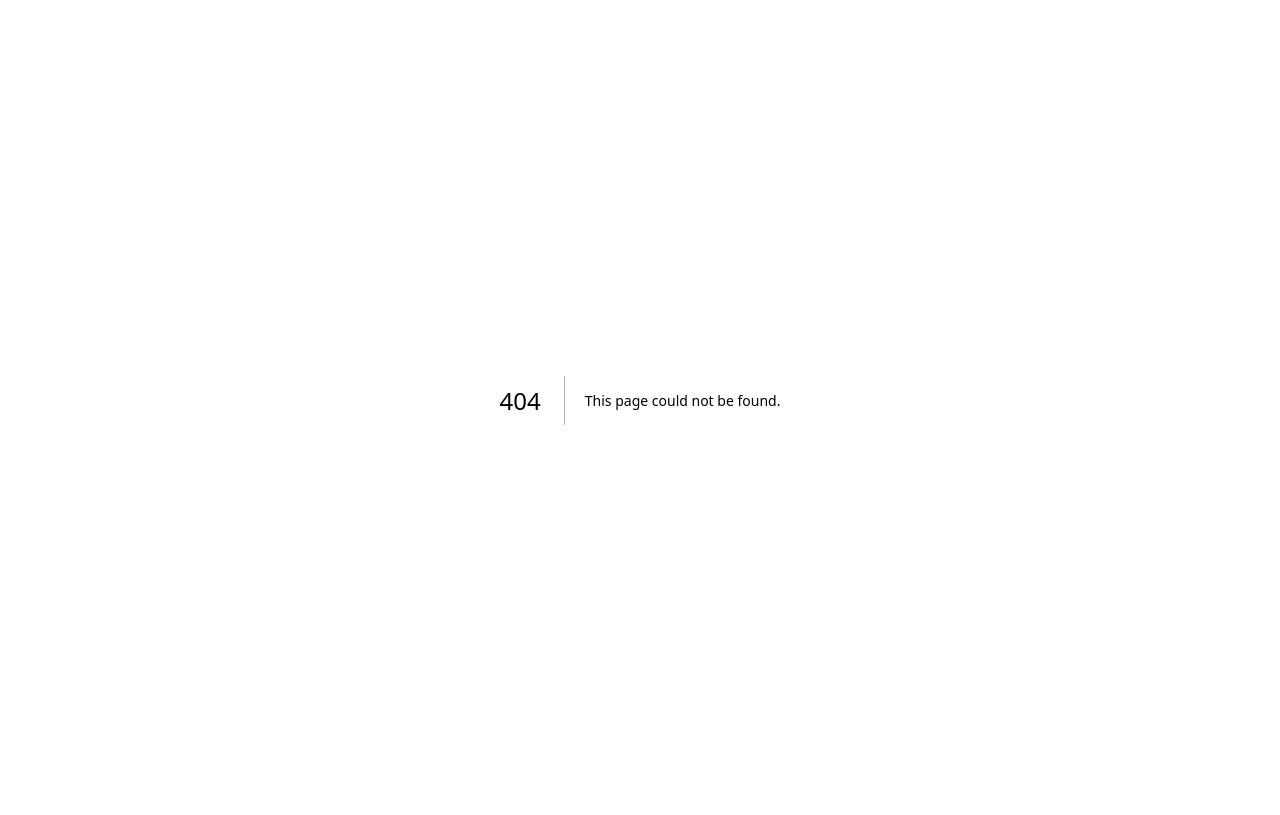
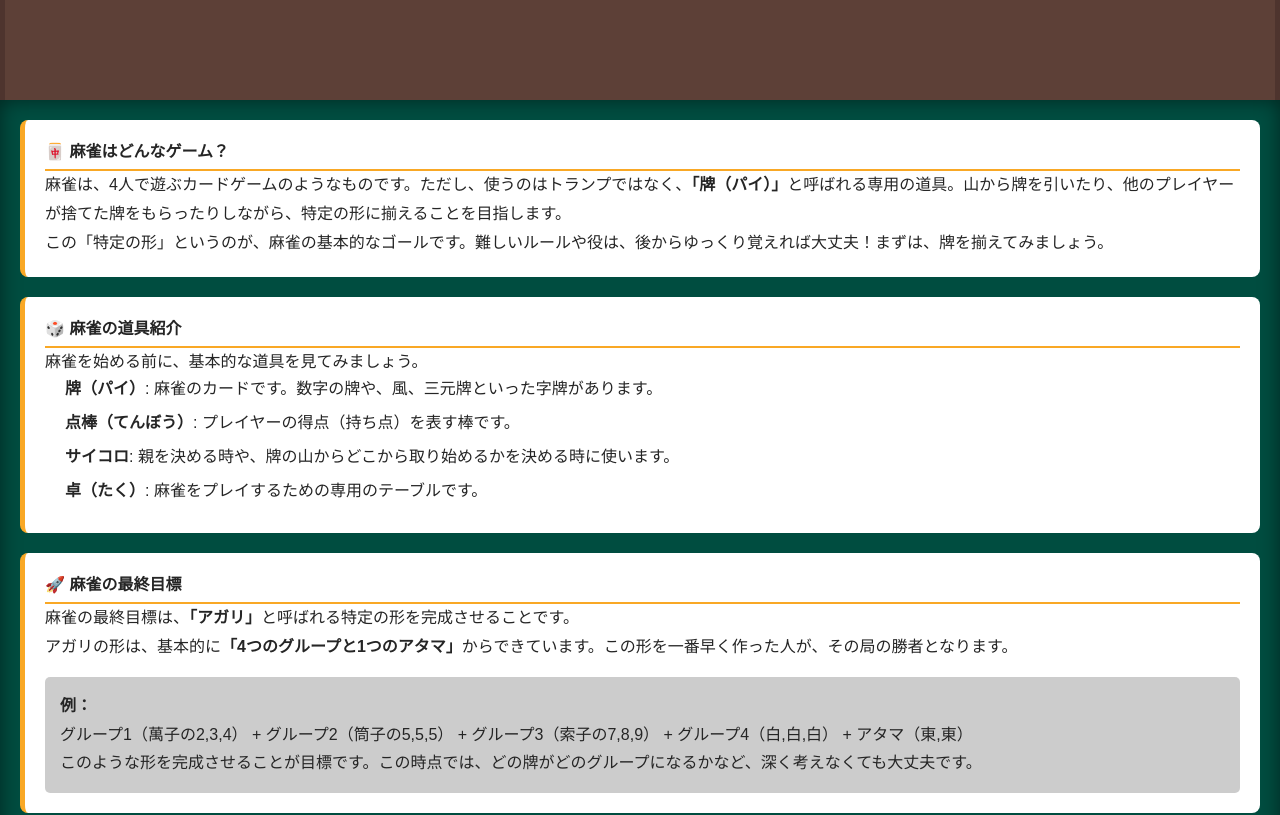
Before and after one commit to Airbag1997/majan_app, a Next.js app: page /articles/0001 in a window 1280 px wide. Before the commit this address had no page. Shown: the top 815 px of the page. Built offline with nearby package versions, Linux system fonts and the light colour scheme.

Commit message:
記事１（未完成）

```diff
--- /dev/null
+++ b/src/app/articles/0001/page.css
@@ -0,0 +1,105 @@
+/* 全体のスタイル */
+body {
+    font-family: 'Hiragino Kaku Gothic ProN', 'Meiryo', sans-serif;
+    margin: 0;
+    color: #252525;
+    background-color: #ffffff;
+}
+
+/* アプリ全体のコンテナ */
+.app-container {
+    display: flex;
+    flex-direction: column;
+    min-height: 100vh;
+}
+
+/* ヘッダー */
+header {
+    background-color: #5d4037; /* 茶色 */
+    padding: 20px;
+    text-align: center;
+    border-bottom: 5px solid #4e342e;
+}
+
+header h1 {
+    margin: 0;
+    font-size: 2em;
+    color: #fff;
+    text-shadow: 2px 2px 4px rgba(0, 0, 0, 0.5);
+}
+
+/* メインレイアウト */
+.main-layout {
+    display: flex;
+    flex-grow: 1;
+}
+
+/* サイドバー */
+.left-sidebar, .right-sidebar {
+    flex: 0 0 100px;
+    background-color: #5d4037; /* 茶色 */
+    border-right: 5px solid #4e342e;
+    border-left: 5px solid #4e342e;
+}
+
+/* メインコンテンツ */
+.main-content {
+    flex-grow: 1;
+    background-color: #004d40; /* 深緑 */
+    padding: 20px;
+    box-shadow: inset 0 0 20px rgba(0, 0, 0, 0.5);
+}
+
+.main-content section {
+    background-color: rgb(255, 255, 255);
+    padding: 20px;
+    margin-bottom: 20px;
+    border-radius: 8px;
+    border-left: 5px solid #f9a825; /* アクセントカラー */
+}
+
+.main-content h2 {
+    color: #000000(40, 100%, 49%); /* アクセントカラー */
+    border-bottom: 2px solid #f9a825;
+    padding-bottom: 5px;
+    margin-top: 0;
+    font-weight:bold;
+}
+
+.main-content p {
+    line-height: 1.8;
+}
+
+ul {
+    padding-left: 20px;
+}
+
+li {
+    margin-bottom: 10px;
+}
+
+.example {
+    background-color: rgba(0, 0, 0, 0.2);
+    padding: 15px;
+    border-radius: 5px;
+    margin-top: 15px;
+}
+
+/* フッター */
+footer {
+    background-color: #5d4037; /* 茶色 */
+    color: #fff;
+    text-align: center;
+    padding: 20px;
+    border-top: 5px solid #4e342e;
+}
+
+/* レスポンシブ対応 */
+@media (max-width: 768px) {
+    .main-layout {
+        flex-direction: column;
+    }
+    .left-sidebar, .right-sidebar {
+        display: none;
+    }
+}
--- /dev/null
+++ b/src/app/articles/0001/page.tsx
@@ -0,0 +1,45 @@
+import React from 'react';
+import './page.css'; // CSSファイルをインポート
+
+import Section from './section';
+
+const App: React.FC = () => {
+  return (
+    <div className="app-container">
+
+      <div className="flex flex-col min-h-100">
+        <aside className="left-sidebar"></aside>
+        <main className="main-content">
+          <Section title="🀄️ 麻雀はどんなゲーム？">
+            <p>麻雀は、4人で遊ぶカードゲームのようなものです。ただし、使うのはトランプではなく、<strong>「牌（パイ）」</strong>と呼ばれる専用の道具。山から牌を引いたり、他のプレイヤーが捨てた牌をもらったりしながら、特定の形に揃えることを目指します。</p>
+            <p>この「特定の形」というのが、麻雀の基本的なゴールです。難しいルールや役は、後からゆっくり覚えれば大丈夫！まずは、牌を揃えてみましょう。</p>
+          </Section>
+
+          <Section title="🎲 麻雀の道具紹介">
+            <p>麻雀を始める前に、基本的な道具を見てみましょう。</p>
+            <ul>
+              <li><strong>牌（パイ）</strong>: 麻雀のカードです。数字の牌や、風、三元牌といった字牌があります。</li>
+              <li><strong>点棒（てんぼう）</strong>: プレイヤーの得点（持ち点）を表す棒です。</li>
+              <li><strong>サイコロ</strong>: 親を決める時や、牌の山からどこから取り始めるかを決める時に使います。</li>
+              <li><strong>卓（たく）</strong>: 麻雀をプレイするための専用のテーブルです。</li>
+            </ul>
+          </Section>
+
+          <Section title="🚀 麻雀の最終目標">
+            <p>麻雀の最終目標は、<strong>「アガリ」</strong>と呼ばれる特定の形を完成させることです。</p>
+            <p>アガリの形は、基本的に<strong>「4つのグループと1つのアタマ」</strong>からできています。この形を一番早く作った人が、その局の勝者となります。</p>
+            <div className="example">
+              <p><strong>例：</strong></p>
+              <p>グループ1（萬子の2,3,4） + グループ2（筒子の5,5,5） + グループ3（索子の7,8,9） + グループ4（白,白,白） + アタマ（東,東）</p>
+              <p>このような形を完成させることが目標です。この時点では、どの牌がどのグループになるかなど、深く考えなくても大丈夫です。</p>
+            </div>
+          </Section>
+        </main>
+        <aside className="right-sidebar"></aside>
+      </div>
+
+    </div>
+  );
+};
+
+export default App;
--- /dev/null
+++ b/src/app/articles/0001/section.tsx
@@ -0,0 +1,12 @@
+import { SectionProps } from './type';
+
+const Section: React.FC<SectionProps> = ({ title, children }) => {
+  return (
+    <section>
+      <h2>{title}</h2>
+      {children}
+    </section>
+  );
+};
+
+export default Section;
--- /dev/null
+++ b/src/app/articles/0001/type.ts
@@ -0,0 +1,4 @@
+export interface SectionProps {
+  title: string;
+  children: React.ReactNode;
+}
```
